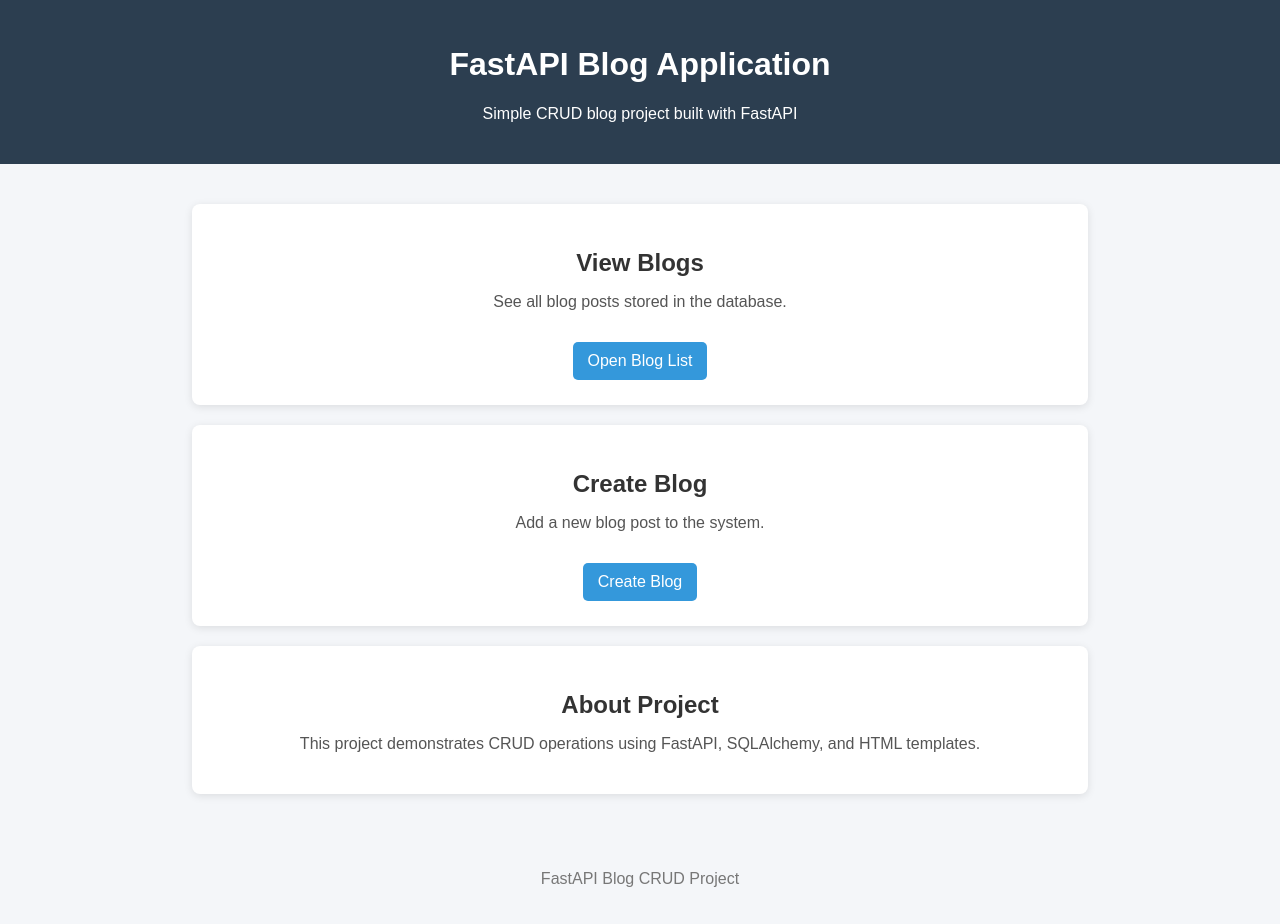
After one commit to Adwaithpramodk/Fastapi_blog, a FastAPI app: template templates/index.html in a window 1280 px wide. The commit adds this page. Run offline with FastAPI, Linux system fonts and the light colour scheme; the template is opened without the code that fills it, so the values that code supplies are empty.

Commit message:
added templates

```diff
--- a/Blog/main.py
+++ b/Blog/main.py
@@ -17,6 +17,9 @@ def get_db():
         yield db
     finally:
         db.close()
+@app.get('/',response_class=HTMLResponse)
+def index(request:Request):
+    return templates.TemplateResponse("index.html",{"request":request})
 
 @app.get('/list',response_class=HTMLResponse)
 def get_blogs(request: Request,db:Session = Depends(get_db)):
@@ -36,13 +39,7 @@ def create_blog(request:Request,title:str = Form(...),body:str = Form(...),db:Se
     db.add(new_blog)
     db.commit()
     db.refresh(new_blog)
-    return templates.TemplateResponse(
-        "create_blog.html",
-        {
-            "request":request,
-            "message":"Blog Saved SuccessFully"
-        }
-    )
+    return RedirectResponse(url="/list", status_code=303)
 @app.post('/delete/{id}',response_class=HTMLResponse)
 def delete_blog(request:Request,id:int,db:Session = Depends(get_db)):
     blog = db.query(models.Blogs).filter(models.Blogs.id == id).first()
@@ -53,11 +50,19 @@ def delete_blog(request:Request,id:int,db:Session = Depends(get_db)):
         db.commit()
         return RedirectResponse(url='/list',status_code=303) #redirect to the same page
 
-@app.put('/update/{id}',status_code=status.HTTP_202_ACCEPTED)
-def update_blog(request:schemas.Blog,id:int,db:Session = Depends(get_db)):
-    blog = db.query(models.Blogs).filter(models.Blogs.id == id)
-    if not blog.first():
-        raise HTTPException(status_code=status.HTTP_404_NOT_FOUND,detail=f"Blog with{id} not found")
-    blog.update(request.dict())
+@app.get('/edit/{id}',response_class=HTMLResponse)
+def show_edit(request:Request,id:int,db:Session = Depends(get_db)):
+    blog = db.query(models.Blogs).filter(models.Blogs.id == id).first()
+    if not blog:
+        raise HTTPException(status_code=status.HTTP_404_NOT_FOUND,detail="No specific blog Found")
+    else:
+        return templates.TemplateResponse("update.html",{"request":request,"blogs":blog})
+
+@app.post('/update/{id}',status_code=status.HTTP_202_ACCEPTED,response_class=HTMLResponse)
+def update_blog(request:Request,id:int,title:str = Form(...),body:str = Form(...),db:Session = Depends(get_db)):
+    update_blog = db.query(models.Blogs).filter(models.Blogs.id == id).first()
+    update_blog.title = title
+    update_blog.body = body
     db.commit()
-    return f"The blog with {id} id updated"
+    blog = db.query(models.Blogs.id.desc()).all()
+    return RedirectResponse(url="/list", status_code=303)
--- /dev/null
+++ b/templates/index.html
@@ -0,0 +1,102 @@
+<!DOCTYPE html>
+<html lang="en">
+<head>
+<meta charset="UTF-8">
+<meta name="viewport" content="width=device-width, initial-scale=1.0">
+<title>Blog Home</title>
+
+<style>
+
+body{
+    font-family: Arial, Helvetica, sans-serif;
+    margin:0;
+    background:#f4f6f9;
+}
+
+header{
+    background:#2c3e50;
+    color:white;
+    text-align:center;
+    padding:25px;
+}
+
+.container{
+    width:70%;
+    margin:40px auto;
+}
+
+.card{
+    background:white;
+    padding:25px;
+    margin-bottom:20px;
+    border-radius:8px;
+    box-shadow:0 2px 8px rgba(0,0,0,0.1);
+    text-align:center;
+}
+
+.card h2{
+    margin-bottom:10px;
+    color:#333;
+}
+
+.card p{
+    color:#555;
+}
+
+.btn{
+    display:inline-block;
+    margin-top:15px;
+    padding:10px 15px;
+    background:#3498db;
+    color:white;
+    text-decoration:none;
+    border-radius:5px;
+}
+
+.btn:hover{
+    background:#2980b9;
+}
+
+footer{
+    text-align:center;
+    padding:20px;
+    color:#777;
+}
+
+</style>
+</head>
+
+<body>
+
+<header>
+<h1>FastAPI Blog Application</h1>
+<p>Simple CRUD blog project built with FastAPI</p>
+</header>
+
+<div class="container">
+
+<div class="card">
+<h2>View Blogs</h2>
+<p>See all blog posts stored in the database.</p>
+<a class="btn" href="/list">Open Blog List</a>
+</div>
+
+<div class="card">
+<h2>Create Blog</h2>
+<p>Add a new blog post to the system.</p>
+<a class="btn" href="/create">Create Blog</a>
+</div>
+
+<div class="card">
+<h2>About Project</h2>
+<p>This project demonstrates CRUD operations using FastAPI, SQLAlchemy, and HTML templates.</p>
+</div>
+
+</div>
+
+<footer>
+<p>FastAPI Blog CRUD Project</p>
+</footer>
+
+</body>
+</html>
```
Also changed, not shown: templates/blogs.html (+16 -4 lines), templates/update.html (added, +111 -0 lines).
